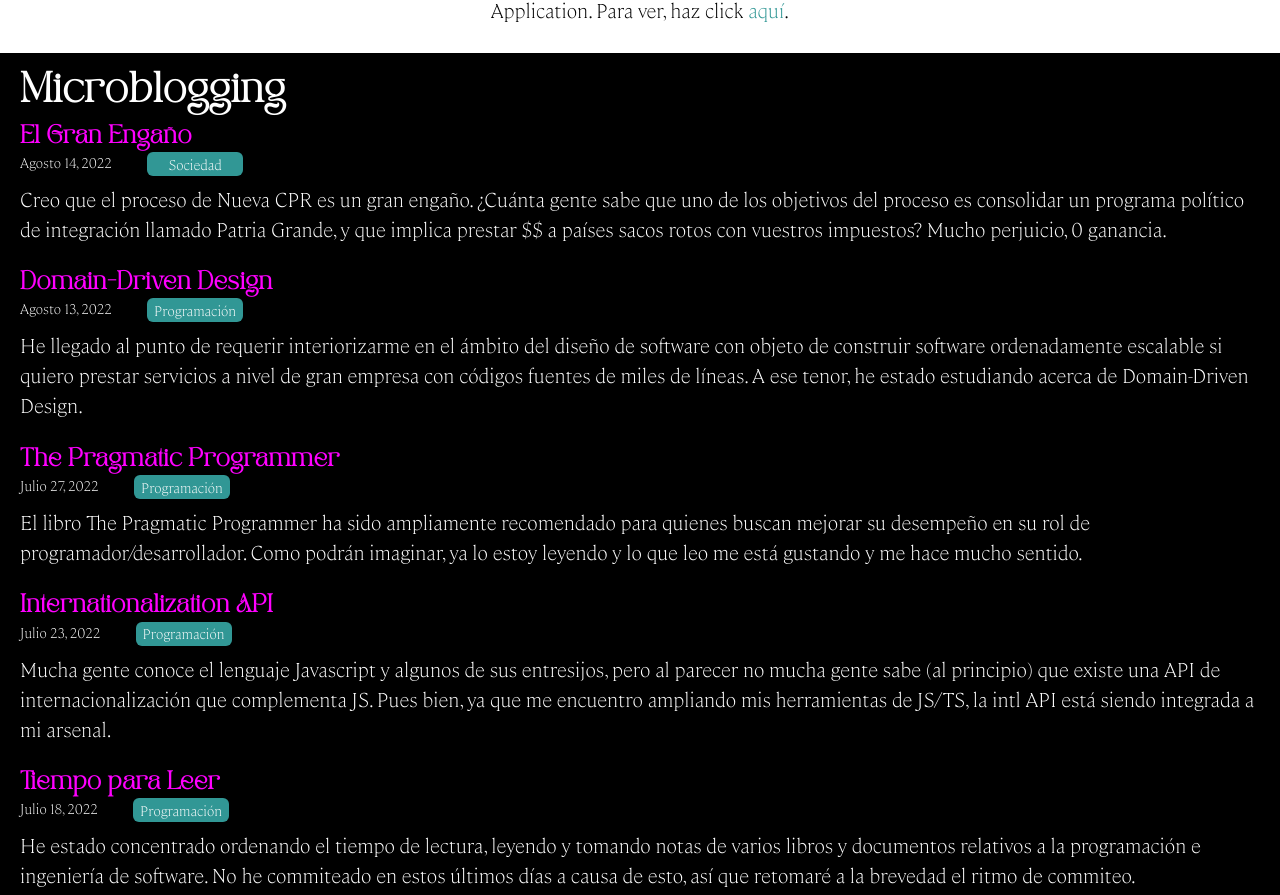
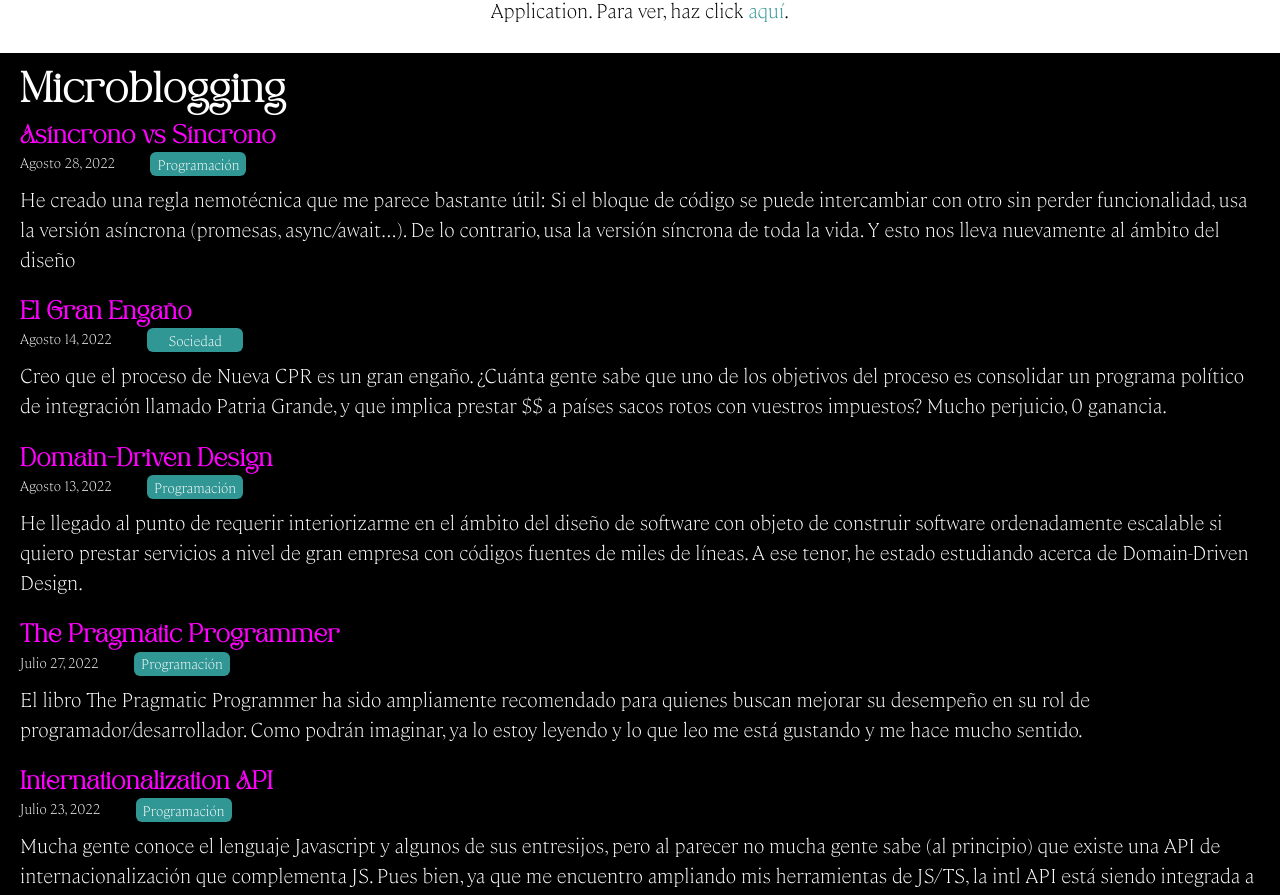
Before and after one commit to gnietto/gnietto.github.io, a React (Vite) app: page / in a window 1280 px wide. Shown: the part 2800-3695 px from the top of the page. Built offline with nearby package versions, Linux system fonts and the light colour scheme.

Commit message:
[contenido] Agrega post 'Asíncrono vs Síncrono'

```diff
--- a/src/posts.ts
+++ b/src/posts.ts
@@ -1,4 +1,15 @@
 const posts = [
+  {
+    key: '0014',
+    titulo: 'Asíncrono vs Síncrono',
+    texto: [
+      'He creado una regla nemotécnica que me parece bastante útil: Si el bloque de código se puede intercambiar con otro sin perder funcionalidad, usa la versión asíncrona (promesas, async/await...). De lo contrario, usa la versión síncrona de toda la vida. Y esto nos lleva nuevamente al ámbito del diseño de software.'
+    ],
+    autor: 'Germán',
+    fecha: 'Agosto 28, 2022',
+    link: '/asincrono-vs-síncrono',
+    tag: 'Programación'
+  },
   {
     key: '0013',
     titulo: 'El Gran Engaño',
```
